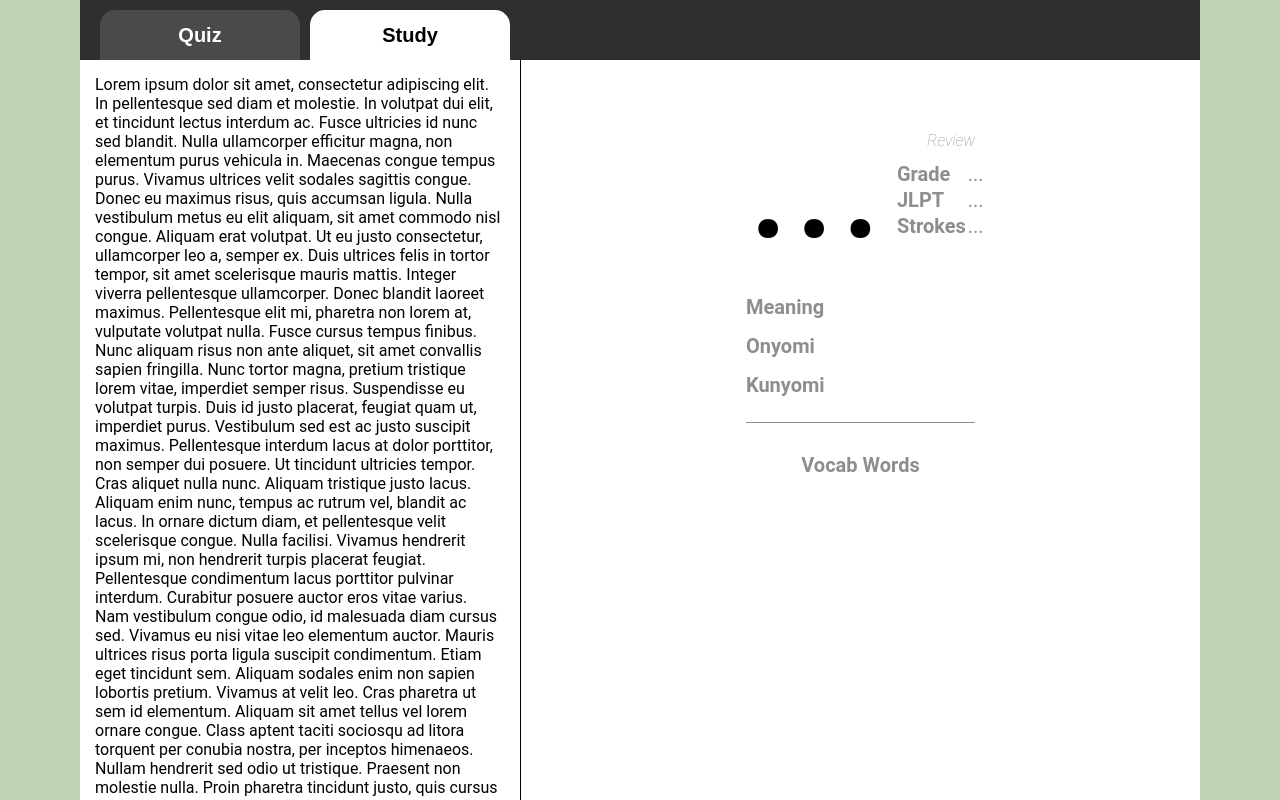
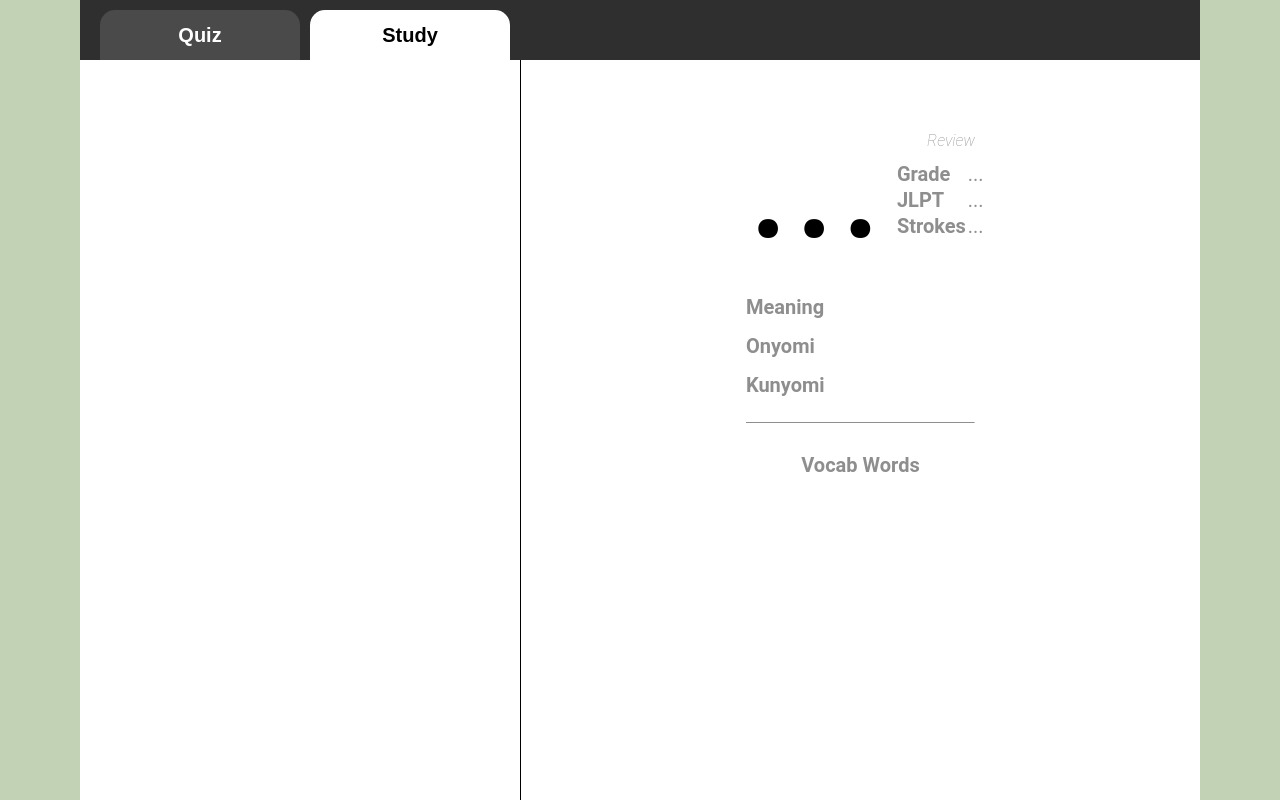
Before and after one commit to tabrasel/Kards, an Electron app: page src/html/index.html in a window 1280 px wide. Drawn offline with nearby package versions, Linux system fonts and the light colour scheme; no server answers.

Commit message:
feat: replaced test lorum ipsum with dynamic kanji gallery in index.html

```diff
--- a/src/html/index.html
+++ b/src/html/index.html
@@ -23,17 +23,7 @@
             </section>
 
             <section id="study-tab-content" class="tab-content">
-                <section id="kanji-gallery">
-                    <p>Lorem ipsum dolor sit amet, consectetur adipiscing elit. In pellentesque sed diam et molestie. In volutpat dui elit, et tincidunt lectus interdum ac. Fusce ultricies id nunc sed blandit. Nulla ullamcorper efficitur magna, non elementum purus vehicula in. Maecenas congue tempus purus. Vivamus ultrices velit sodales sagittis congue. Donec eu maximus risus, quis accumsan ligula. Nulla vestibulum metus eu elit aliquam, sit amet commodo nisl congue. Aliquam erat volutpat. Ut eu justo consectetur, ullamcorper leo a, semper ex. Duis ultrices felis in tortor tempor, sit amet scelerisque mauris mattis.
-
-Integer viverra pellentesque ullamcorper. Donec blandit laoreet maximus. Pellentesque elit mi, pharetra non lorem at, vulputate volutpat nulla. Fusce cursus tempus finibus. Nunc aliquam risus non ante aliquet, sit amet convallis sapien fringilla. Nunc tortor magna, pretium tristique lorem vitae, imperdiet semper risus. Suspendisse eu volutpat turpis. Duis id justo placerat, feugiat quam ut, imperdiet purus.
-
-Vestibulum sed est ac justo suscipit maximus. Pellentesque interdum lacus at dolor porttitor, non semper dui posuere. Ut tincidunt ultricies tempor. Cras aliquet nulla nunc. Aliquam tristique justo lacus. Aliquam enim nunc, tempus ac rutrum vel, blandit ac lacus. In ornare dictum diam, et pellentesque velit scelerisque congue. Nulla facilisi. Vivamus hendrerit ipsum mi, non hendrerit turpis placerat feugiat.
-
-Pellentesque condimentum lacus porttitor pulvinar interdum. Curabitur posuere auctor eros vitae varius. Nam vestibulum congue odio, id malesuada diam cursus sed. Vivamus eu nisi vitae leo elementum auctor. Mauris ultrices risus porta ligula suscipit condimentum. Etiam eget tincidunt sem. Aliquam sodales enim non sapien lobortis pretium. Vivamus at velit leo. Cras pharetra ut sem id elementum. Aliquam sit amet tellus vel lorem ornare congue. Class aptent taciti sociosqu ad litora torquent per conubia nostra, per inceptos himenaeos.
-
-Nullam hendrerit sed odio ut tristique. Praesent non molestie nulla. Proin pharetra tincidunt justo, quis cursus dui mollis quis. Curabitur sed tincidunt enim. Praesent eget neque ultrices, aliquet nibh id, tincidunt ante. Vestibulum ante ipsum primis in faucibus orci luctus et ultrices posuere cubilia curae; Donec condimentum erat sed lacus euismod, id maximus sem bibendum.</p>
-                </section>
+                <section id="kanji-gallery"></section>
 
                 <section id="kanji-page">
                     <section id="char-and-stats">
```
